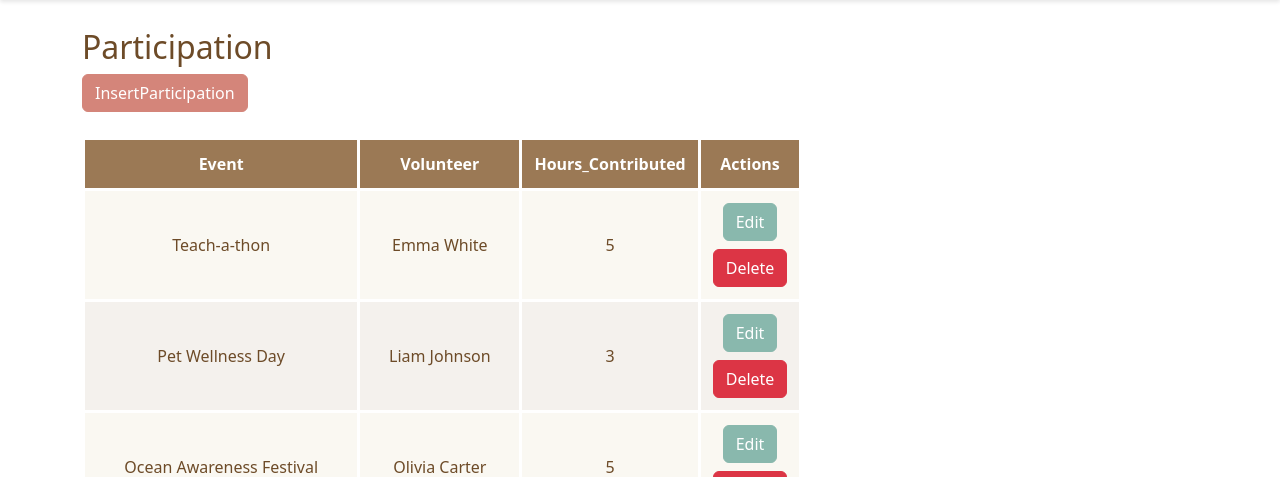
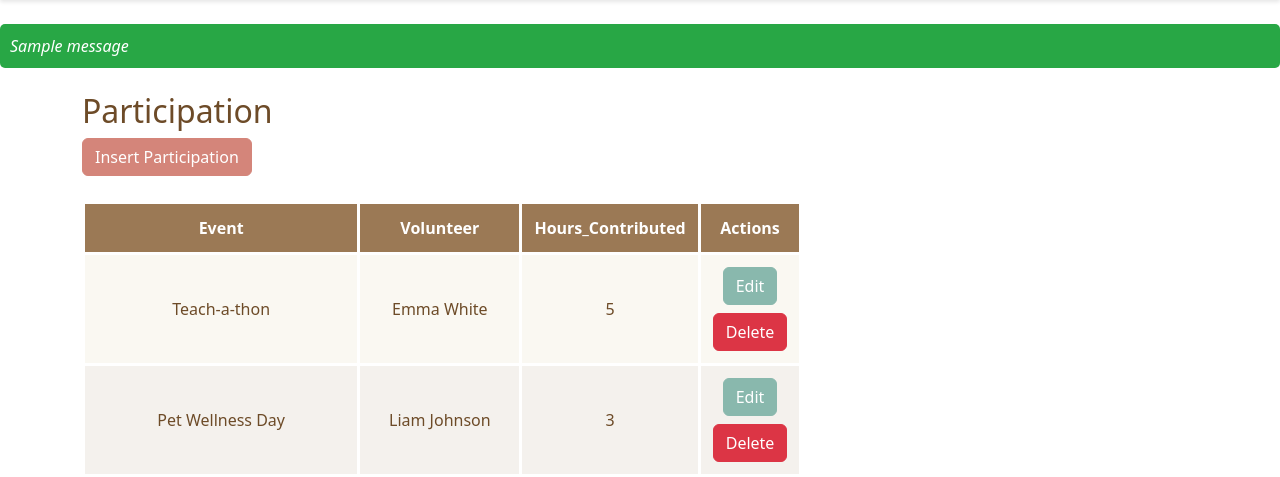
Before and after one commit to beau-beaubo/databaseproject, a Django app: page /nonprofit/participation/ in a window 1280 px wide. Shown: the part 56-533 px from the top of the page. Run offline with Django 5.2, Linux system fonts and the light colour scheme; data comes from the database, SQL or seed files in the repository; one stand-in notice (Sample message) is shown.

Commit message:
add message

```diff
--- a/nonprofit/templates/nonprofit/participation.html
+++ b/nonprofit/templates/nonprofit/participation.html
@@ -24,11 +24,31 @@
     body {
         padding-top: 60px; /* Default Bootstrap navbar height */
     }
+    .messages {
+        margin-top: 20px;
+        list-style: none;
+        padding: 0;
+    }
+
+    .success {
+        background-color: #28a745;
+        color: white;
+        padding: 10px;
+        border-radius: 5px;
+        margin-bottom: 10px;
+    }
 </style>
+{% if messages %}
+    <ul class="messages">
+        {% for msg in messages %}
+          <li class="{{msg.tags}}"><em>{{ msg }}</em></li>
+        {% endfor %}
+    </ul>
+{% endif %}
 <div class="container mt-4">
     <h2 style="color: #6D4B28">Participation</h2>
     <!-- Button trigger modal -->
-    <button class="btn btn-insert-participation" style="margin: 10 !important" data-bs-toggle="modal" data-bs-target="#InsertParticipationModal"> InsertParticipation </button>
+    <button class="btn btn-insert-participation" style="margin: 10 !important" data-bs-toggle="modal" data-bs-target="#InsertParticipationModal"> Insert Participation </button>
     <!-- Participation Table -->
     <table class="participation-table">
         <thead>
--- a/nonprofit/views.py
+++ b/nonprofit/views.py
@@ -79,7 +79,7 @@ def insert_volunteer(request):
                 skill = Skill.objects.get(id=skill_id)
                 VolunteerSkill.objects.create(volunteer=volunteer, skill=skill)
 
-            messages.success(request, "Volunteer and skills successfully added!")
+            messages.success(request, f"Volunteer: {volunteer} and skills: {skill} successfully added!")
             return redirect('nonprofit:volunteer_home')
     else:
         volunteer_form = VolunteerForm()
@@ -102,8 +102,8 @@ def insert_skill(request):
     if request.method == 'POST':
         skill_form = SkillForm(request.POST)
         if skill_form.is_valid():
-            skill_form.save()
-            messages.success(request, "Successfully insert skill!")
+            skill = skill_form.save()
+            messages.success(request, f"Successfully insert skill {skill.name}")
             return redirect('nonprofit:volunteer_home')
     else:
         skill_form = SkillForm()
@@ -114,8 +114,8 @@ def insert_category(request):
     if request.method == 'POST':
         category_form = CategoryForm(request.POST)
         if category_form.is_valid():
-            category_form.save()
-            messages.success(request, "Successfully insert category!")
+            category = category_form.save()
+            messages.success(request, f"Successfully insert category: {category.name}")
             return redirect('nonprofit:event_home')
     else:
         category_form = SkillForm()
@@ -126,8 +126,8 @@ def insert_organization(request):
     if request.method == 'POST':
         organization_form = OrganizationForm(request.POST)
         if organization_form.is_valid():
-            organization_form.save()
-            messages.success(request, "Successfully insert organization!")
+            organization = organization_form.save()
+            messages.success(request, f"Successfully insert organization: {organization.name}")
             return redirect('nonprofit:event_home')
     else:
         organization_form = OrganizationForm()
@@ -154,8 +154,8 @@ def insert_event(request):
     if request.method == 'POST':
         event_form = EventForm(request.POST)
         if event_form.is_valid():
-            event_form.save()
-            messages.success(request, "Successfully insert event!")
+            event = event_form.save()
+            messages.success(request, f"Successfully insert event: {event.name}")
             return redirect('nonprofit:event_home')
     else:
         event_form = EventForm()
@@ -187,8 +187,9 @@ def insert_participation(request):
     if request.method == 'POST':
         participation_form = ParticipationForm(request.POST)
         if participation_form.is_valid():
-            participation_form.save()
-            messages.success(request, "Successfully insert participation!")
+            participation = participation_form.save()
+            messages.success(request,
+                             f"Successfully insert {participation.volunteer.name} to participate {participation.event.name}")
             return redirect('nonprofit:participation_home')
     else:
         participation_form = ParticipationForm()
```
Also changed, not shown: nonprofit/templates/nonprofit/event.html (+20 -0 lines), nonprofit/templates/nonprofit/volunteer.html (+20 -1 lines).
